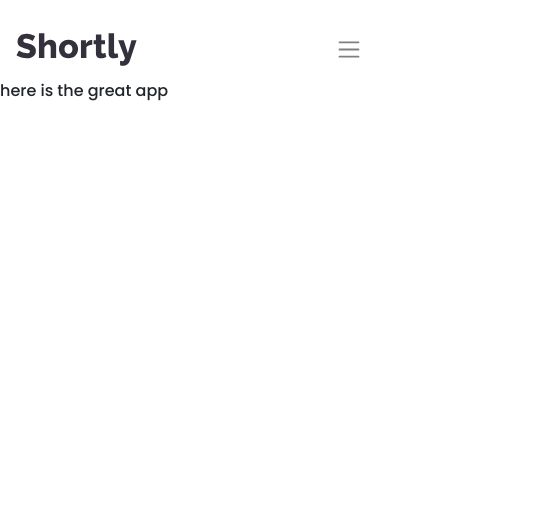
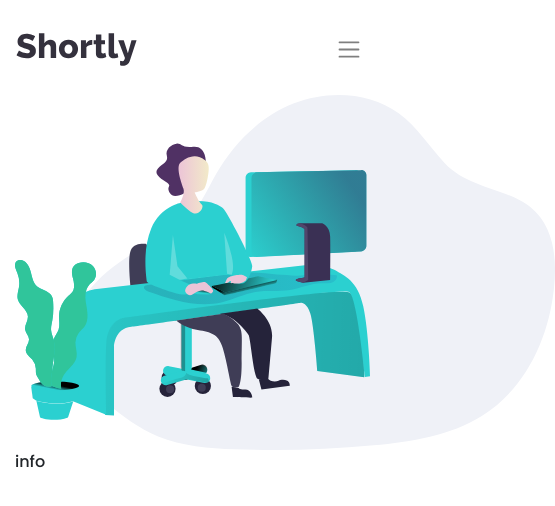
Before and after one commit to MarkusHeine/Frontend-Mentor-Shortly-URL-shortening-API-Challenge, a React (Create React App) app in the folder client/: page / in a window 390 px wide. Shown: the top 506 px of the page, 555 px wide, since content can reach past the window. Built offline with nearby package versions, Linux system fonts and the light colour scheme.

Commit message:
creating info component & arrange mobile & desktop & arrange image

```diff
--- a/client/src/App.js
+++ b/client/src/App.js
@@ -1,12 +1,12 @@
 import React from "react";
-import styled from "styled-components";
-import Header from "./header.component";
+import Header from "./header/header.component";
+import Info from "./info/info.component";
 
 function App() {
     return (
         <div className="App">
             <Header></Header>
-            <p>here is the great app</p>
+            <Info></Info>
         </div>
     );
 }
--- /dev/null
+++ b/client/src/info/info.component.js
@@ -0,0 +1,25 @@
+import React from "react";
+import { Container, Row, Col } from "react-bootstrap";
+import InfoImageComponent from "./infoImage.component";
+import styled from "styled-components";
+
+const StyledInfo = styled.div``;
+
+const Info = () => {
+    return (
+        <StyledInfo>
+            <Container className="mt-3">
+                <Row className="flex-column-reverse flex-md-row">
+                    <Col xs={12} md={6}>
+                        <p>info</p>
+                    </Col>
+                    <Col xs={12} md={6}>
+                        <InfoImageComponent></InfoImageComponent>
+                    </Col>
+                </Row>
+            </Container>
+        </StyledInfo>
+    );
+};
+
+export default Info;
--- /dev/null
+++ b/client/src/info/infoImage.component.js
@@ -0,0 +1,29 @@
+import React from "react";
+
+import styled from "styled-components";
+
+const StyledImage = styled.div`
+    img {
+        width: 150%;
+    }
+
+    @media (min-width: 720px) {
+        img {
+            width: 210%;
+        }
+    }
+`;
+
+const InfoImageComponent = () => {
+    return (
+        <StyledImage>
+            <img
+                src="../../images/illustration-working.svg"
+                alt="illustration working"
+                className="d-inline-block align-top"
+            ></img>
+        </StyledImage>
+    );
+};
+
+export default InfoImageComponent;
```
Also changed, not shown: client/src/header/header.component.js (renamed from client/src/header.component.js).
